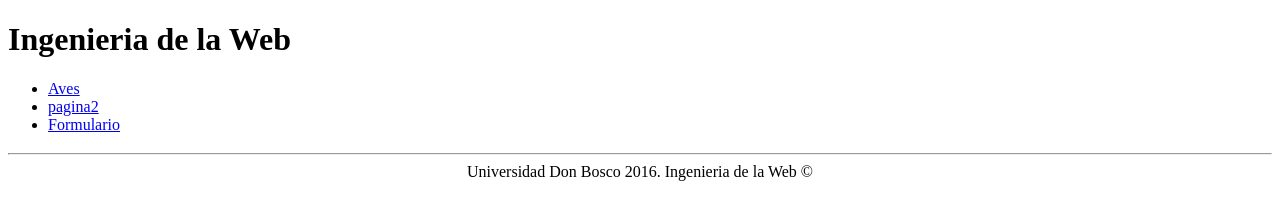
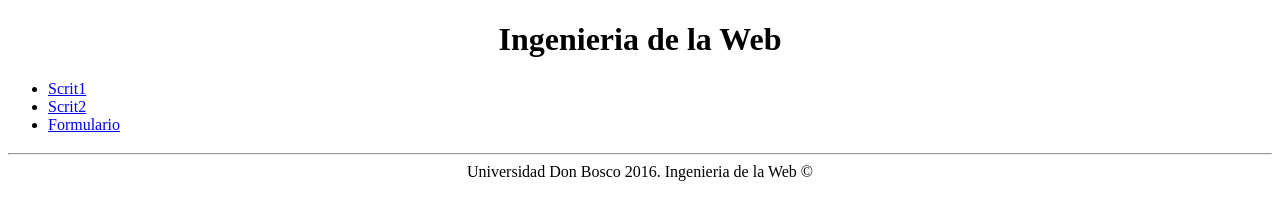
Before and after one commit to RoxanaCastillo/INW, a plain HTML site: page index.html in a window 1280 px wide. Drawn offline with Linux system fonts and the light colour scheme.

Commit message:
cambios de estilos

```diff
--- a/index.html
+++ b/index.html
@@ -7,11 +7,14 @@
 </head>
 <body>
 	<header>
-		<h1>Ingenieria de la Web</h1>
+	<center>
+	<h1>Ingenieria de la Web</h1>
+	</center>
+
 		<nav>
 			<ul>
-				<li><a href="aves.html">Aves</a></li>
-				<li><a href="#">pagina2</a></li>
+				<li><a href="aves.html">Scrit1</a></li>
+				<li><a href="#">Scrit2</a></li>
 				<li><a href="formulario.html">Formulario</a></li>
 
 			</ul>
```
